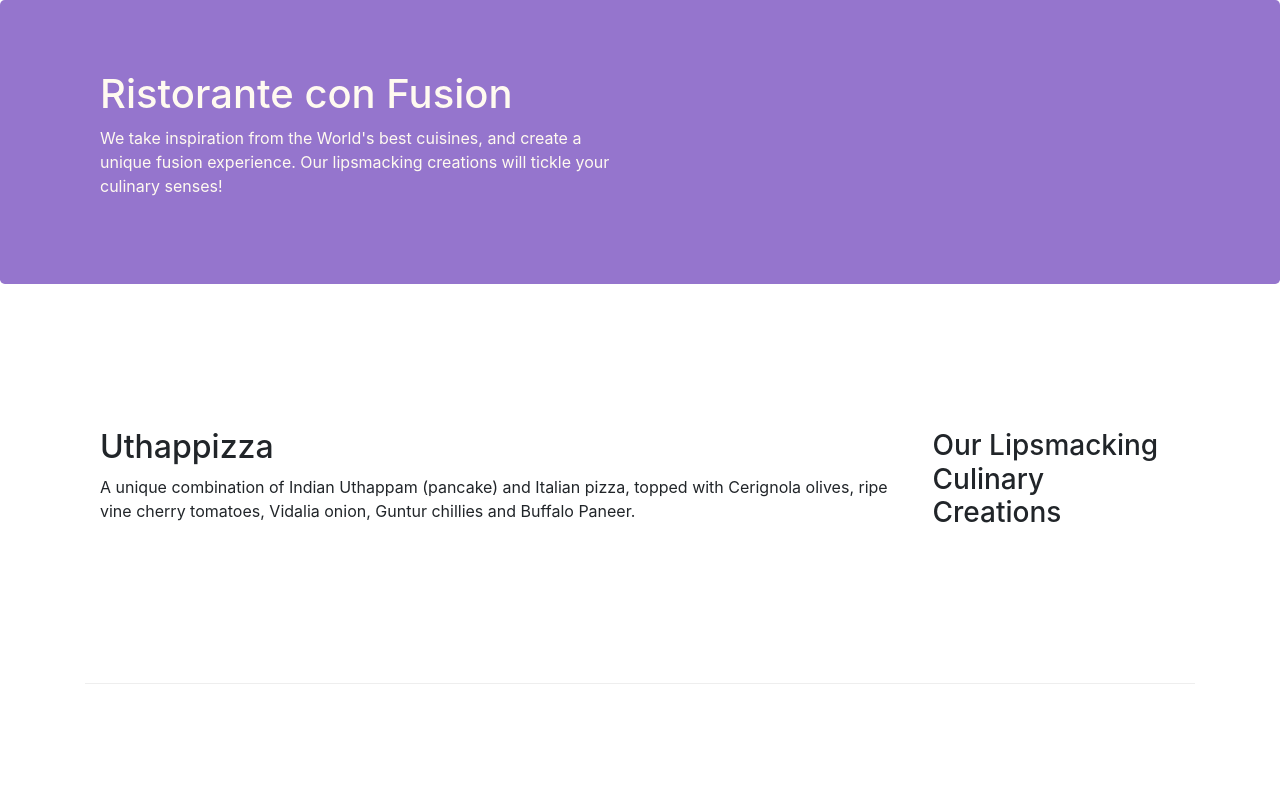
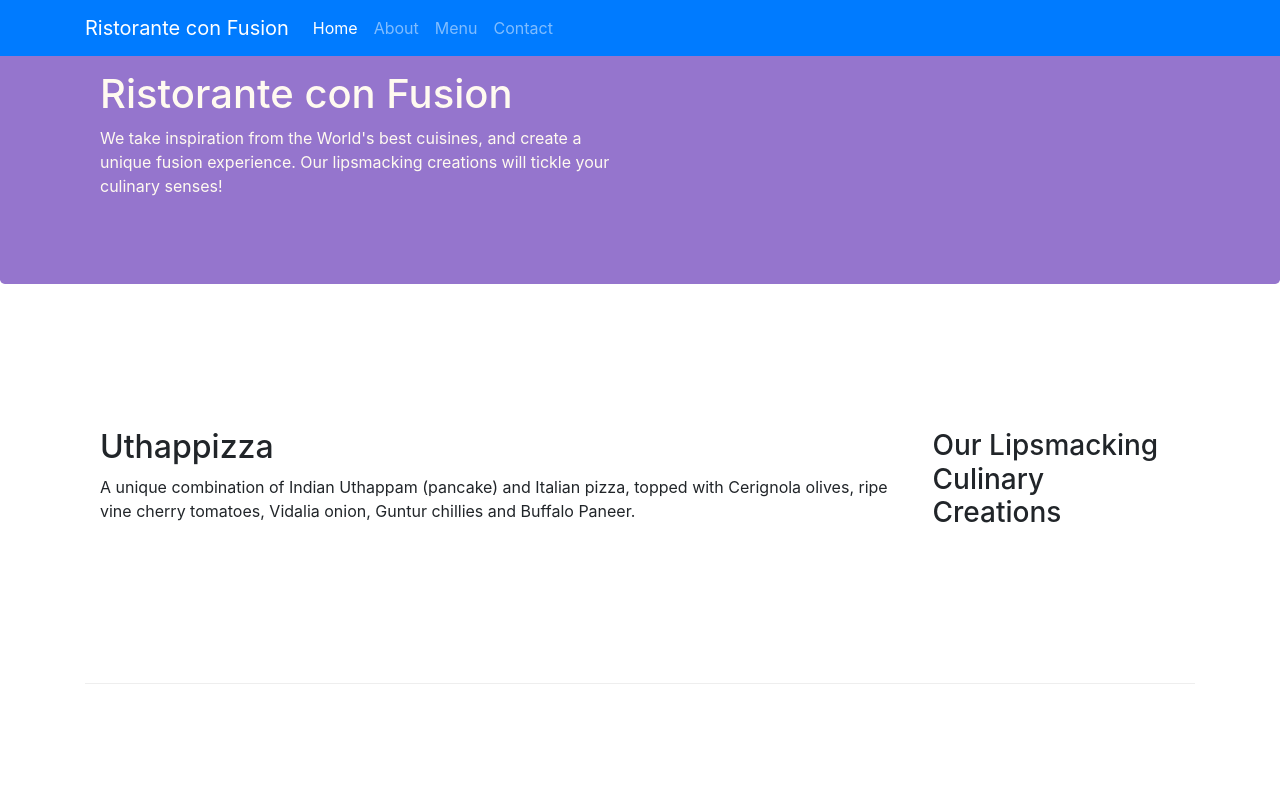
Before and after one commit to BekyH/conf, a website: page index.html in a window 1280 px wide. Shown: the top 800 px of the page. Drawn offline with nearby package versions, Linux system fonts and the light colour scheme.

Commit message:
nav added

```diff
--- a/index.html
+++ b/index.html
@@ -14,7 +14,18 @@
 </head>
 
 <body>
+    <nav class="navbar navbar-dark navbar-expand-sm bg-primary fixed-top">
+        <div class="container">
+            <a class="navbar-brand" href="#">Ristorante con Fusion</a>
+            <ul class="navbar-nav mr-auto">
+                <li class="nav-item active"><a class="nav-link" href="#">Home</a></li>
+                <li class="nav-item"><a class="nav-link" href="./aboutus.html">About</a></li>
+                <li class="nav-item"><a class="nav-link" href="#">Menu</a></li>
+                <li class="nav-item"><a class="nav-link" href="#">Contact</a></li>
+            </ul>
+        </div>
 
+    </nav>
     <header class="jumbotron">
         <div class="container">
             <div class="row row-header">
```
